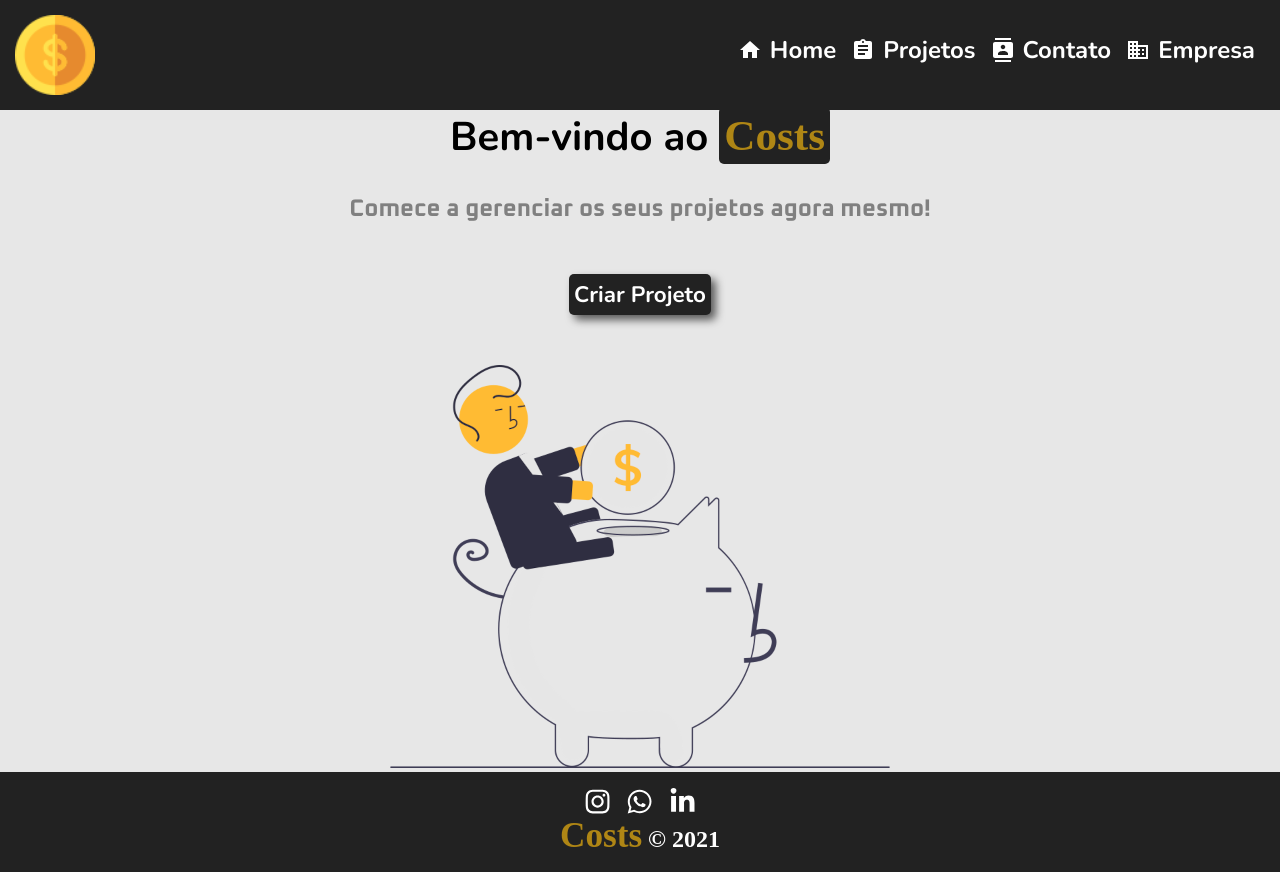
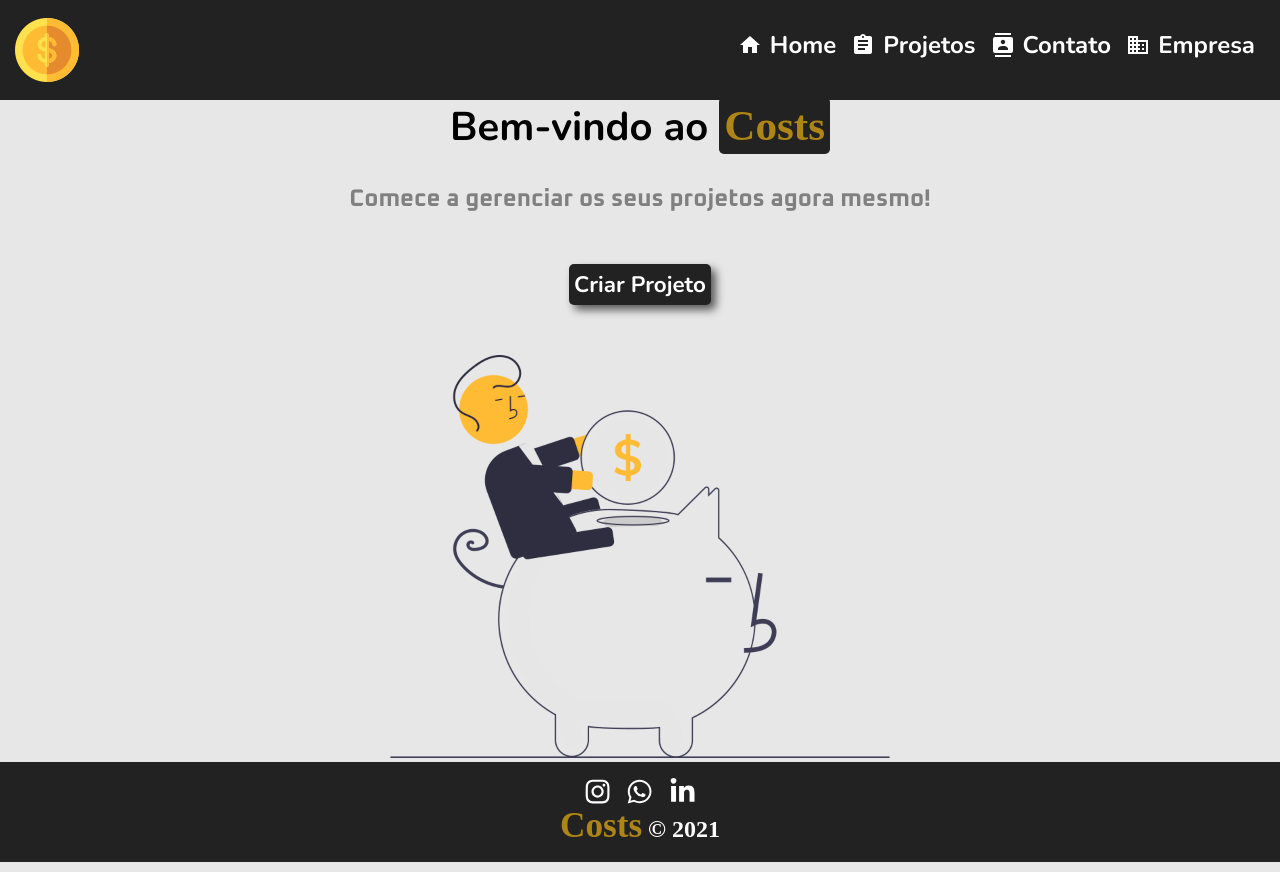
Before and after one commit to Kauadasilvalourenco/projeto_costs, a React (Vite) app: page / in a window 1280 px wide. Built offline with nearby package versions, Linux system fonts and the light colour scheme; a web font is replaced by a local one.

Commit message:
fix: Corrigido tamanho da logo para telas a partir de 1280px

```diff
--- a/src/components/_navbar/Navbar.module.css
+++ b/src/components/_navbar/Navbar.module.css
@@ -115,6 +115,6 @@
 
     .logo {
         order: 1;
-        max-width: 5rem;
+        max-width: 4rem;
     }
 }
```
